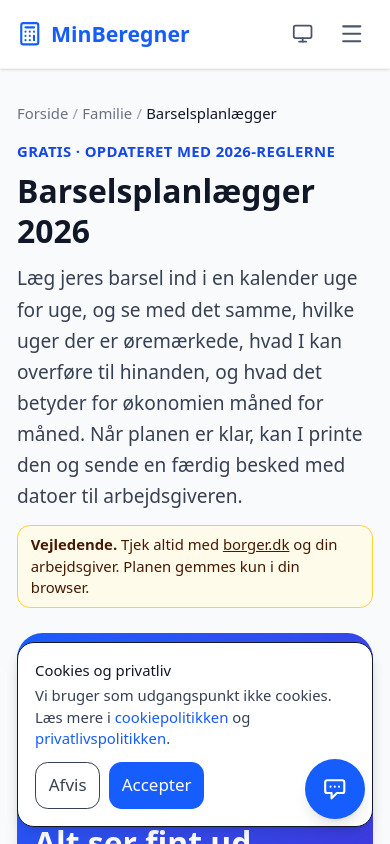
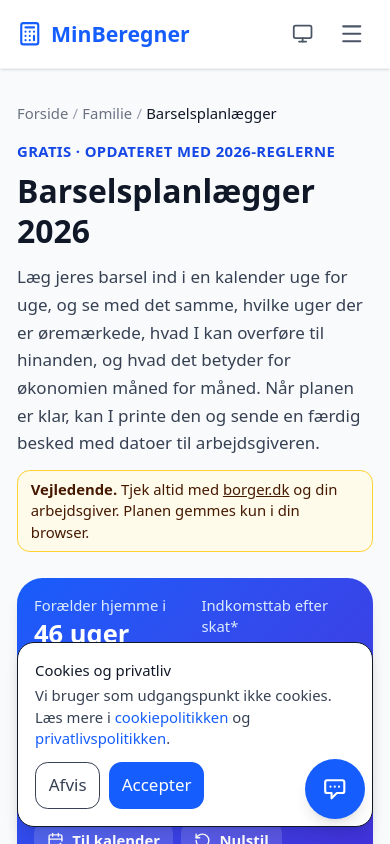
Before and after one commit to mahope/beregner-dk, a Next.js app: page /barselsplanlaegger in a window 390 px wide. Shown: the top 844 px of the page. Built offline with nearby package versions, Linux system fonts and the light colour scheme.

Commit message:
Stram mobil- og printlayoutet i barselsplanlæggeren
Browsertjekket viste en for høj kalender på 360 px, for store tal i
oversigten og at sidens globale print-CSS skjulte plan-overskriften,
mens cookiebanner og chatknap kom med på papiret.

```diff
--- a/src/app/barselsplanlaegger/page.tsx
+++ b/src/app/barselsplanlaegger/page.tsx
@@ -51,7 +51,7 @@ export default async function BarselsplanlaeggerPage() {
         <header className="barsel-side-indhold mb-6 max-w-3xl print:hidden">
           <p className="mb-2 text-sm font-semibold uppercase tracking-wide text-blue-700 dark:text-blue-300">Gratis · opdateret med 2026-reglerne</p>
           <h1 className="mb-3 text-3xl font-bold text-gray-900 dark:text-white md:text-4xl">Barselsplanlægger 2026</h1>
-          <p className="text-lg leading-relaxed text-gray-700 dark:text-gray-300">
+          <p className="text-base leading-relaxed text-gray-700 dark:text-gray-300 sm:text-lg">
             Læg jeres barsel ind i en kalender uge for uge, og se med det samme, hvilke uger der er øremærkede, hvad I kan overføre til hinanden, og hvad
             det betyder for økonomien måned for måned. Når planen er klar, kan I printe den og sende en færdig besked med datoer til arbejdsgiveren.
           </p>
--- a/src/components/barsel/BarselPlanlaegger.tsx
+++ b/src/components/barsel/BarselPlanlaegger.tsx
@@ -165,18 +165,18 @@ export default function BarselPlanlaegger() {
 
         {/* Summary + toolbar */}
         <div className="rounded-2xl bg-gradient-to-br from-blue-600 to-indigo-700 p-4 text-white shadow-lg sm:p-6">
-          <div className="grid gap-4 sm:grid-cols-3">
+          <div className="grid grid-cols-2 gap-3 sm:grid-cols-3 sm:gap-4">
             <div>
-              <p className="text-sm text-blue-100">Barnet har en forælder hjemme i</p>
-              <p className="text-3xl font-bold tabular-nums">{hjemme.size} uger</p>
+              <p className="text-sm text-blue-100">Forælder hjemme i</p>
+              <p className="text-2xl font-bold tabular-nums sm:text-3xl">{hjemme.size} uger</p>
             </div>
             <div>
-              <p className="text-sm text-blue-100">Indkomstnedgang efter skat (vejledende)</p>
-              <p className="text-3xl font-bold tabular-nums">{kr(Math.max(0, oekonomi.tabNetto))}</p>
+              <p className="text-sm text-blue-100">Indkomsttab efter skat*</p>
+              <p className="text-2xl font-bold tabular-nums sm:text-3xl">{kr(Math.max(0, oekonomi.tabNetto))}</p>
             </div>
-            <div>
+            <div className="col-span-2 sm:col-span-1">
               <p className="text-sm text-blue-100">Tjek af reglerne</p>
-              <p className="text-3xl font-bold">
+              <p className="text-2xl font-bold sm:text-3xl">
                 {fejl + advarsler === 0 ? "Alt ser fint ud" : `${fejl + advarsler} ${fejl + advarsler === 1 ? "punkt" : "punkter"}`}
               </p>
               {fejl + advarsler > 0 && (
@@ -189,11 +189,11 @@ export default function BarselPlanlaegger() {
           <div className="mt-4 flex flex-wrap items-center gap-2 border-t border-white/20 pt-4">
             <button type="button" onClick={() => window.print()} className="inline-flex items-center gap-2 rounded-lg bg-white px-3 py-2 text-sm font-semibold text-blue-800 hover:bg-blue-50">
               <Printer className="h-4 w-4" aria-hidden="true" />
-              Print / gem som PDF
+              Print / gem PDF
             </button>
             <button type="button" onClick={delLink} className="inline-flex items-center gap-2 rounded-lg bg-white/15 px-3 py-2 text-sm font-semibold text-white hover:bg-white/25">
               <Link2 className="h-4 w-4" aria-hidden="true" />
-              Kopiér del-link
+              Del-link
             </button>
             <button
               type="button"
@@ -201,7 +201,7 @@ export default function BarselPlanlaegger() {
               className="inline-flex items-center gap-2 rounded-lg bg-white/15 px-3 py-2 text-sm font-semibold text-white hover:bg-white/25"
             >
               <CalendarPlus className="h-4 w-4" aria-hidden="true" />
-              Hele planen til kalender
+              Til kalender
             </button>
             {bekraeftNulstil ? (
               <span className="inline-flex flex-wrap items-center gap-2 rounded-lg bg-white/10 px-2 py-1 text-sm">
@@ -221,7 +221,7 @@ export default function BarselPlanlaegger() {
             )}
             <span className="ml-auto inline-flex items-center gap-1.5 text-xs text-blue-100" role="status" aria-live="polite">
               <Save className="h-3.5 w-3.5" aria-hidden="true" />
-              {gemt === "fejl" ? "Kunne ikke gemme i denne browser" : "Gemmes automatisk i din browser"}
+              {gemt === "fejl" ? "Kunne ikke gemme i denne browser" : "Gemmes automatisk i din browser"} · *vejledende
             </span>
           </div>
           {delStatus && (
--- a/src/components/barsel/Kalender.tsx
+++ b/src/components/barsel/Kalender.tsx
@@ -221,17 +221,17 @@ export default function Kalender({ plan, analyse, opdater }: Props) {
             ))}
           </div>
 
-          <div className="grid gap-3 min-[520px]:grid-cols-2 lg:grid-cols-3 xl:grid-cols-4">
+          <div className="grid grid-cols-2 gap-2 sm:gap-3 md:grid-cols-3 xl:grid-cols-4">
             {grupper.map(([maaned, ugerIMaaned]) => (
               <section
                 key={maaned}
                 aria-label={monthLabel(maaned)}
-                className="rounded-lg border border-gray-200 bg-white p-2 dark:border-gray-700 dark:bg-gray-800"
+                className="rounded-lg border border-gray-200 bg-white p-1.5 dark:border-gray-700 dark:bg-gray-800 sm:p-2"
               >
-                <h4 className="mb-1 text-xs font-semibold uppercase tracking-wide text-gray-600 dark:text-gray-300">
+                <h4 className="mb-1 text-[11px] sm:text-xs font-semibold uppercase tracking-wide text-gray-600 dark:text-gray-300">
                   {monthLabel(maaned)}
                 </h4>
-                <div className="grid gap-1" style={{ gridTemplateColumns: `repeat(${ugerIMaaned.length}, minmax(0, 1fr))` }}>
+                <div className="grid gap-0.5 sm:gap-1" style={{ gridTemplateColumns: "repeat(5, minmax(0, 1fr))" }}>
                   {ugerIMaaned.map((w) => (
                     <div key={w} className="text-center">
                       <div
@@ -246,7 +246,7 @@ export default function Kalender({ plan, analyse, opdater }: Props) {
                       >
                         {ugeLabel(w)}
                       </div>
-                      <div className="text-[10px] leading-tight text-gray-500 dark:text-gray-400">
+                      <div className="text-[9px] leading-tight text-gray-500 dark:text-gray-400 sm:text-[10px]">
                         {kortDato(weekStart(plan.dato, w))}
                       </div>
                       <div className="mt-0.5 space-y-1">
@@ -269,7 +269,7 @@ export default function Kalender({ plan, analyse, opdater }: Props) {
                               onKeyDown={(e) => onKeyDown(e, pi, w)}
                               onFocus={() => setFokus(key)}
                               aria-label={`${a.navn}, uge ${ugeLabel(w)} (${formatDato(weekStart(plan.dato, w))} til ${formatDato(weekEnd(plan.dato, w))}): ${statusTekst(u)}`}
-                              className={`relative block h-8 w-full overflow-hidden rounded border-l-4 ${
+                              className={`relative block h-8 min-h-0 w-full overflow-hidden rounded border-l-[3px] ${
                                 pi === 0 ? "border-l-rose-500" : "border-l-blue-600"
                               } bg-gray-100 transition-transform hover:scale-105 focus-visible:z-10 dark:bg-gray-700 ${
                                 efterFrist ? "ring-2 ring-red-500" : ""
--- a/src/components/barsel/PrintOversigt.tsx
+++ b/src/components/barsel/PrintOversigt.tsx
@@ -24,7 +24,7 @@ export default function PrintOversigt({ plan, analyse, oekonomi, idag }: Props)
 
   return (
     <div className="barsel-print hidden print:block">
-      <header className="mb-3 flex items-end justify-between border-b-2 border-gray-900 pb-2">
+      <div className="mb-3 flex items-end justify-between border-b-2 border-gray-900 pb-2">
         <div>
           <h2 className="text-2xl font-bold">Barselsplan</h2>
           <p className="text-sm">
@@ -39,14 +39,14 @@ export default function PrintOversigt({ plan, analyse, oekonomi, idag }: Props)
           <br />
           Udskrevet {formatDato(idag)}
         </p>
-      </header>
+      </div>
 
       <section className="mb-3 break-inside-avoid">
         <h3 className="mb-1 text-sm font-bold">Uge for uge</h3>
-        <table className="w-full border-collapse text-[8px]">
+        <table className="w-full table-fixed border-collapse text-[8px]">
           <thead>
             <tr>
-              <th className="w-16 text-left font-normal">Uge</th>
+              <th className="w-14 text-left font-normal">Uge</th>
               {uger.map((w) => (
                 <th key={w} className={`p-0 text-center font-normal ${w === 0 ? "font-bold" : ""}`}>
                   {w % 4 === 0 || w === -4 ? ugeLabel(w) : ""}
@@ -61,7 +61,7 @@ export default function PrintOversigt({ plan, analyse, oekonomi, idag }: Props)
                 {uger.map((w) => {
                   const k: Kategori = a.uger.get(w)?.kategori ?? "arbejde";
                   return (
-                    <td key={w} className={`h-4 border border-white p-0 ${KATEGORI_BG[k]} ${w === 0 ? "border-l-2 border-l-gray-900" : ""}`} />
+                    <td key={w} className={`h-4 p-0 ${KATEGORI_BG[k]} ${w === 0 ? "border-l-2 border-gray-900" : ""}`} />
                   );
                 })}
               </tr>
--- a/src/components/barsel/barsel-print.css
+++ b/src/components/barsel/barsel-print.css
@@ -30,6 +30,11 @@
     page-break-inside: avoid;
   }
 
+  /* Floating overlays (cookie banner, assistant button) never belong on paper. */
+  body:has(.barsel-print) .fixed {
+    display: none !important;
+  }
+
   /* Everything else on the page (intro, FAQ, links) is hidden when printing the plan. */
   .barsel-side-indhold {
     display: none !important;
```
